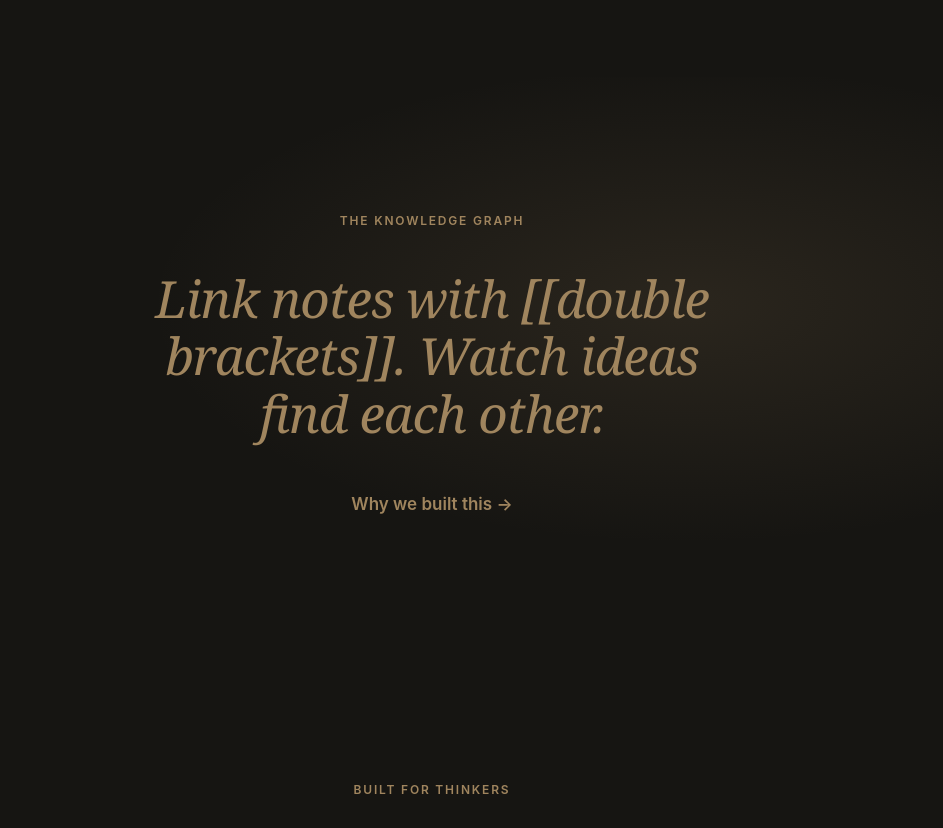
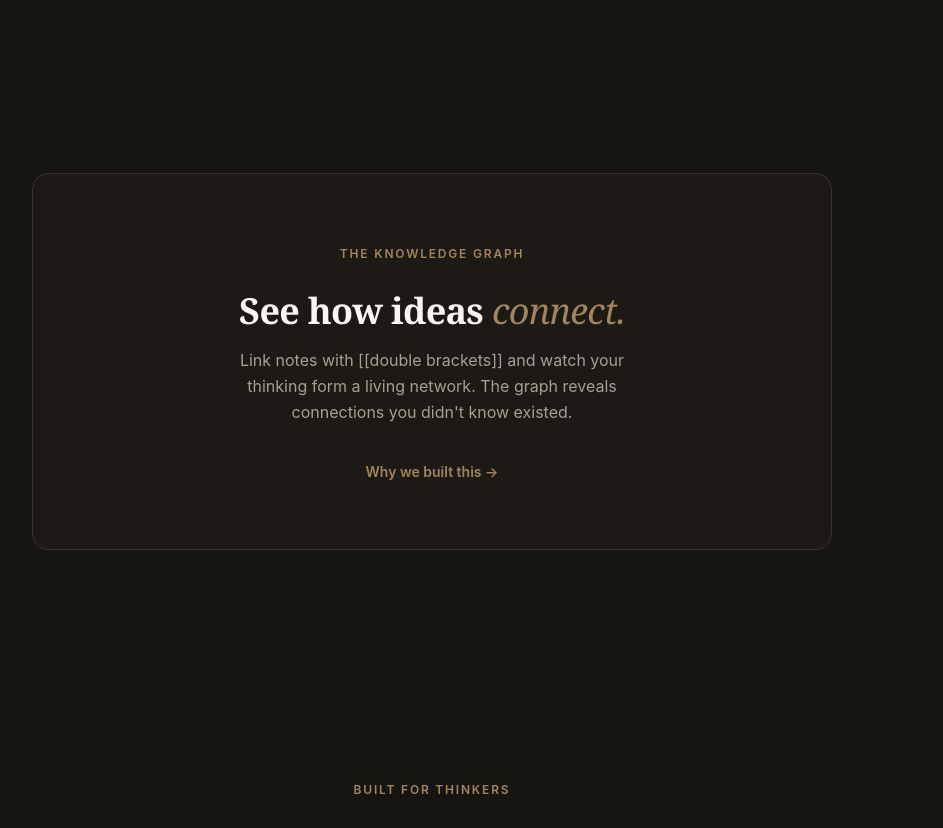
Before and after one commit to alynius/haven-notes, an Astro site in the folder docs/: page / in a window 1280 px wide. Shown: the part 641-1469 px from the top of the page, without its empty margins (208-1151 px from the left). Built offline with nearby package versions, Linux system fonts and the light colour scheme; Astro itself is replaced by a stand-in of ours.

Commit message:
fix(site): rework knowledge graph section as contained card with clear hierarchy

```diff
--- a/docs/src/pages/index.astro
+++ b/docs/src/pages/index.astro
@@ -24,19 +24,24 @@ const features = [
 >
   <Hero />
 
-  <!-- Knowledge Graph Pull Quote -->
-  <section id="graph" class="relative py-24 md:py-32 bg-glow-right">
-    <div class="relative max-w-prose mx-auto px-6 text-center">
-      <div class="reveal">
-        <Eyebrow>The Knowledge Graph</Eyebrow>
-      </div>
-      <p class="font-serif text-3xl md:text-display accent-italic leading-[1.15] mt-6 reveal reveal-delay-1">
-        Link notes with [[double brackets]]. Watch ideas find each other.
-      </p>
-      <div class="mt-12 reveal reveal-delay-2">
-        <a href="/story/" class="inline-flex items-center gap-2 text-accent font-semibold hover:text-accent-hover transition-colors">
-          Why we built this →
-        </a>
+  <!-- Knowledge Graph -->
+  <section id="graph" class="relative py-16 md:py-24">
+    <div class="relative max-w-[1080px] mx-auto px-6">
+      <div class="border border-border rounded-2xl p-10 md:p-16 bg-elevated/50 max-w-[800px] mx-auto reveal">
+        <div class="text-center">
+          <Eyebrow>The Knowledge Graph</Eyebrow>
+          <h2 class="font-serif text-3xl md:text-4xl font-bold text-text-primary mt-3 tracking-[-0.02em]">
+            See how ideas <span class="accent-italic">connect.</span>
+          </h2>
+          <p class="font-sans text-base text-text-secondary mt-4 max-w-md mx-auto leading-relaxed">
+            Link notes with [[double brackets]] and watch your thinking form a living network. The graph reveals connections you didn't know existed.
+          </p>
+          <div class="mt-8">
+            <a href="/story/" class="inline-flex items-center gap-2 text-accent text-sm font-semibold hover:text-accent-hover transition-colors">
+              Why we built this →
+            </a>
+          </div>
+        </div>
       </div>
     </div>
   </section>
```
